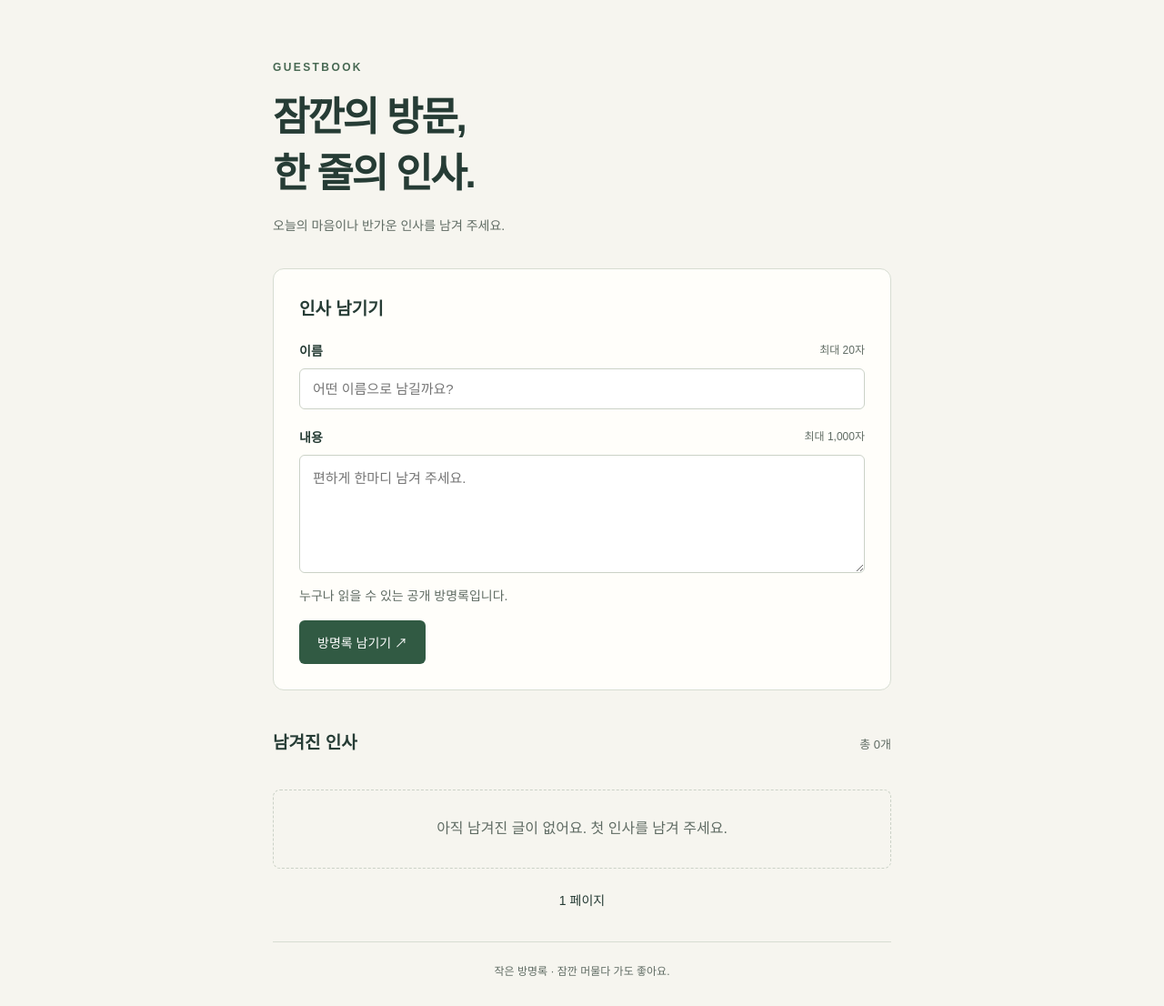
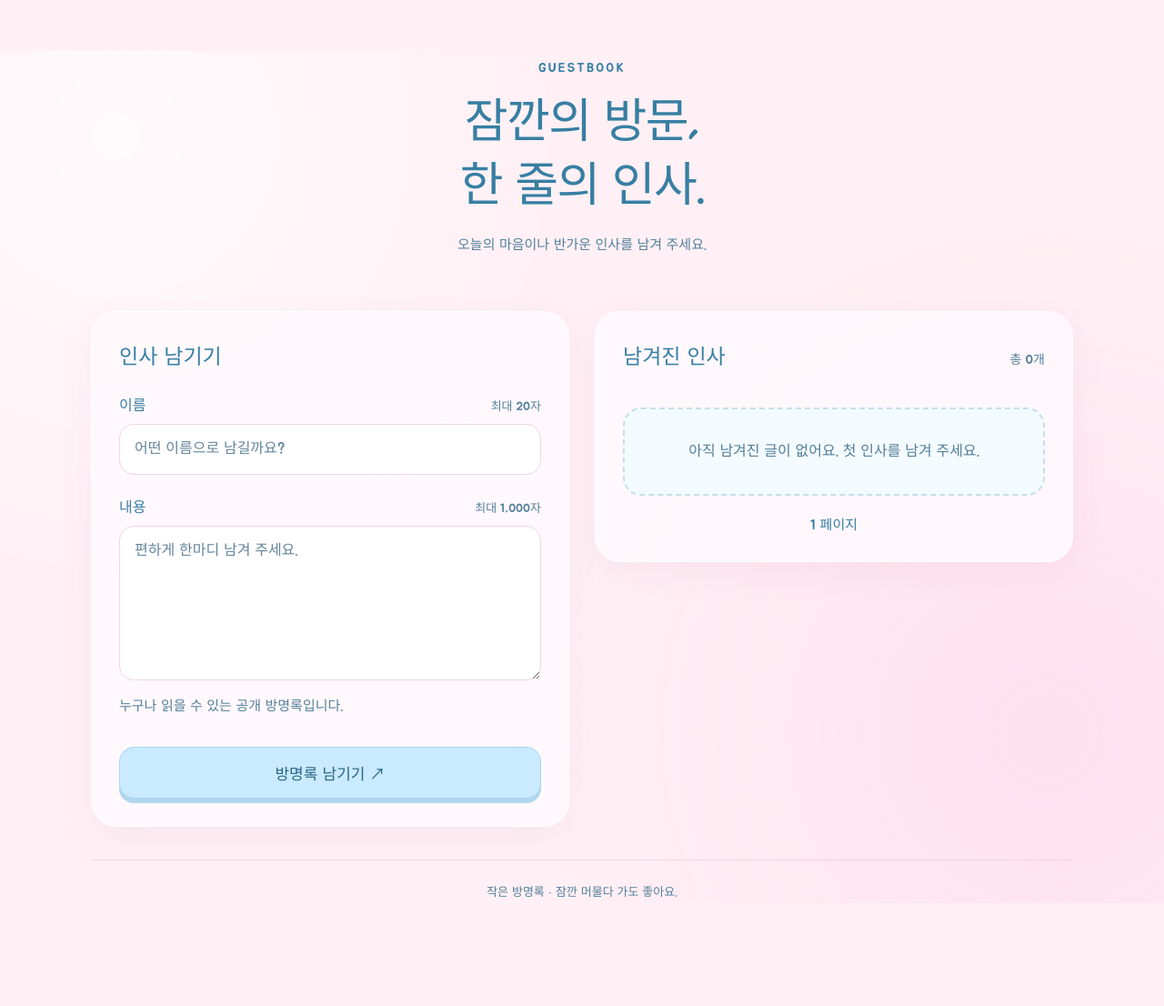
Before and after one commit to hichayu00/chacha, a FastAPI app: page / in a window 1280 px wide. Shown: the whole page at 91% size. After the commit the page ends 986 px from the top, so only its background shows below. Run offline with FastAPI, Linux system fonts and the light colour scheme; data that the repository does not hold is empty.

Commit message:
Update style.css

```diff
--- a/static/style.css
+++ b/static/style.css
@@ -1,31 +1,294 @@
-:root { color-scheme: light; font-family: "Malgun Gothic", "Apple SD Gothic Neo", sans-serif; color: #263c35; background: #f6f5ef; }
-* { box-sizing: border-box; }
-body { margin: 0; }
-main { width: min(100% - 40px, 680px); margin: 64px auto 28px; }
-.eyebrow { color: #486953; font-size: 12px; letter-spacing: .2em; font-weight: 700; }
-h1 { font-size: clamp(32px, 6vw, 44px); line-height: 1.4; letter-spacing: -.05em; margin: 16px 0; }
-.intro > p, .hint, footer { color: #606c64; font-size: 14px; line-height: 1.7; }
-.panel { margin-top: 34px; padding: 28px; border: 1px solid #d7ddd2; background: #fffefa; border-radius: 12px; }
-h2 { font-size: 19px; margin: 0 0 24px; }
-label { display: flex; justify-content: space-between; font-size: 14px; font-weight: 700; margin: 20px 0 10px; }
-label span { font-size: 12px; font-weight: 400; color: #606c64; }
-input, textarea { display: block; width: 100%; font: inherit; font-size: 15px; padding: 13px 14px; border: 1px solid #cbd2c7; border-radius: 6px; background: white; color: #263c35; }
-textarea { resize: vertical; min-height: 130px; }
-input:focus, textarea:focus { outline: 2px solid #486953; outline-offset: 2px; }
-button { border: 0; border-radius: 6px; background: #315a43; color: #fff; padding: 14px 20px; font: inherit; font-size: 14px; cursor: pointer; }
-button:hover { background: #244632; }
-button:focus-visible, a:focus-visible { outline: 3px solid #486953; outline-offset: 3px; }
-.messages { margin-top: 42px; }
-.section-heading { display: flex; justify-content: space-between; align-items: baseline; }
-.section-heading > span { font-size: 13px; color: #606c64; }
-.entry { border-top: 1px solid #d7ddd2; padding: 22px 0; }
-.entry header { display: flex; justify-content: space-between; gap: 12px; align-items: baseline; }
-.entry strong { overflow-wrap: anywhere; }
-time { font-size: 12px; color: #606c64; flex-shrink: 0; }
-.entry p { white-space: pre-wrap; overflow-wrap: anywhere; line-height: 1.8; margin-bottom: 0; }
-.empty { border: 1px dashed #cbd2c7; border-radius: 8px; color: #606c64; padding: 28px 20px; line-height: 1.8; text-align: center; }
-.error { background: #fff0ec; color: #8b3526; padding: 14px; line-height: 1.7; border-radius: 6px; }
-nav { display: flex; gap: 22px; justify-content: center; align-items: center; margin: 24px 0; font-size: 14px; }
-a { color: #315a43; text-underline-offset: 4px; }
-footer { border-top: 1px solid #d7ddd2; text-align: center; padding-top: 22px; margin-top: 36px; font-size: 12px; }
-@media (max-width: 480px) { main { margin-top: 32px; } .panel { padding: 20px; } .entry header { flex-direction: column; gap: 6px; } button { width: 100%; } }
+@import url("https://fonts.googleapis.com/css2?family=Jua&display=swap");
+
+:root {
+  color-scheme: light;
+  font-family: "Jua", "Malgun Gothic", sans-serif;
+  color: #377fa3;
+  background: #fff0f5;
+
+  --text: #377fa3;
+  --muted: #527f99;
+  --accent: #c9eaff;
+  --border: #f0d6e2;
+}
+
+* {
+  box-sizing: border-box;
+}
+
+body {
+  margin: 0;
+  min-height: 100vh;
+  background:
+    radial-gradient(circle at 10% 10%, #ffffffaa, transparent 35%),
+    radial-gradient(circle at 90% 80%, #ffe0ed, transparent 40%),
+    #fff0f5;
+}
+
+main {
+  width: min(100% - 48px, 1080px);
+  margin: 56px auto 32px;
+  display: grid;
+  grid-template-columns: minmax(0, 1fr) minmax(0, 1fr);
+  gap: 28px;
+  align-items: start;
+}
+
+.intro {
+  grid-column: 1 / -1;
+  text-align: center;
+  padding: 8px 0 16px;
+}
+
+.eyebrow {
+  color: var(--text);
+  font-size: 14px;
+  letter-spacing: .16em;
+  font-weight: 400;
+}
+
+h1 {
+  font-size: clamp(34px, 6vw, 52px);
+  line-height: 1.35;
+  letter-spacing: -.03em;
+  margin: 16px 0;
+  font-weight: 400;
+}
+
+.intro > p,
+.hint,
+footer {
+  color: var(--muted);
+  font-size: 15px;
+  line-height: 1.8;
+}
+
+.panel,
+.messages {
+  min-width: 0;
+  margin: 0;
+  padding: 30px;
+  border: 1px solid #ffffff;
+  border-radius: 28px;
+  background: #fffafddd;
+  box-shadow: 0 12px 36px #b76a8b12;
+}
+
+.panel {
+  grid-column: 1;
+  grid-row: 2;
+}
+
+.messages {
+  grid-column: 2;
+  grid-row: 2;
+}
+
+h2 {
+  font-size: 23px;
+  font-weight: 400;
+  margin: 0 0 24px;
+}
+
+label {
+  display: flex;
+  justify-content: space-between;
+  align-items: baseline;
+  flex-wrap: wrap;
+  gap: 6px;
+  font-size: 16px;
+  font-weight: 400;
+  margin: 22px 0 10px;
+}
+
+label span {
+  font-size: 13px;
+  color: var(--muted);
+}
+
+input,
+textarea {
+  display: block;
+  width: 100%;
+  font: inherit;
+  font-size: 16px;
+  line-height: 1.6;
+  padding: 14px 16px;
+  border: 1px solid var(--border);
+  border-radius: 16px;
+  background: #ffffff;
+  color: var(--text);
+  transition: border-color .2s, box-shadow .2s;
+}
+
+input::placeholder,
+textarea::placeholder {
+  color: #64859b;
+  opacity: 1;
+}
+
+textarea {
+  resize: vertical;
+  min-height: 170px;
+}
+
+input:focus,
+textarea:focus {
+  border-color: #75b8dc;
+  outline: 2px solid #75b8dc;
+  outline-offset: 3px;
+  box-shadow: 0 0 0 6px #c9eaff44;
+}
+
+button {
+  width: 100%;
+  margin-top: 16px;
+  border: 1px solid #add6ee;
+  border-radius: 16px;
+  background: var(--accent);
+  color: #286584;
+  padding: 15px 20px;
+  font: inherit;
+  font-size: 17px;
+  cursor: pointer;
+  box-shadow: 0 5px 0 #b0d6ec;
+  transition: background .2s, box-shadow .2s;
+}
+
+button:hover {
+  background: #b8e1fb;
+}
+
+button:active {
+  box-shadow: 0 2px 0 #b0d6ec;
+}
+
+button:focus-visible,
+a:focus-visible {
+  outline: 3px solid #377fa3;
+  outline-offset: 4px;
+}
+
+.section-heading {
+  display: flex;
+  justify-content: space-between;
+  align-items: baseline;
+  flex-wrap: wrap;
+  gap: 10px;
+  margin-bottom: 8px;
+}
+
+.section-heading > span {
+  font-size: 14px;
+  color: var(--muted);
+}
+
+.entry {
+  margin-top: 16px;
+  padding: 22px;
+  border: 1px solid #f3dce6;
+  border-radius: 20px;
+  background: #ffffff;
+  box-shadow: 0 4px 14px #b76a8b08;
+}
+
+.entry header {
+  display: flex;
+  justify-content: space-between;
+  align-items: baseline;
+  flex-wrap: wrap;
+  gap: 8px 12px;
+}
+
+.entry strong {
+  font-size: 18px;
+  font-weight: 400;
+  overflow-wrap: anywhere;
+}
+
+time {
+  font-size: 12px;
+  color: var(--muted);
+}
+
+.entry p {
+  white-space: pre-wrap;
+  overflow-wrap: anywhere;
+  font-size: 16px;
+  line-height: 1.8;
+  margin: 14px 0 0;
+}
+
+.empty {
+  border: 2px dashed #c5dfea;
+  border-radius: 20px;
+  background: #f4fbff;
+  color: var(--muted);
+  padding: 32px 20px;
+  line-height: 1.8;
+  text-align: center;
+}
+
+.error {
+  background: #fff0f2;
+  color: #a13e61;
+  padding: 16px;
+  line-height: 1.7;
+  border: 1px solid #f1c9d6;
+  border-radius: 16px;
+}
+
+nav {
+  grid-column: 1 / -1;
+  display: flex;
+  flex-wrap: wrap;
+  gap: 16px 24px;
+  justify-content: center;
+  align-items: center;
+  margin: 20px 0 0;
+  font-size: 15px;
+}
+
+a {
+  color: var(--text);
+  text-underline-offset: 5px;
+}
+
+a:hover {
+  color: #285e7b;
+}
+
+footer {
+  grid-column: 1 / -1;
+  border-top: 1px solid var(--border);
+  text-align: center;
+  padding-top: 24px;
+  margin-top: 8px;
+  font-size: 13px;
+}
+
+@media (max-width: 760px) {
+  main {
+    width: min(100% - 32px, 540px);
+    margin-top: 32px;
+    grid-template-columns: minmax(0, 1fr);
+    gap: 24px;
+  }
+
+  .panel,
+  .messages {
+    grid-column: 1;
+    grid-row: auto;
+    padding: 24px;
+    border-radius: 24px;
+  }
+
+  .entry {
+    padding: 18px;
+  }
+
+  .entry header {
+    flex-direction: column;
+    gap: 6px;
+  }
+}
```
